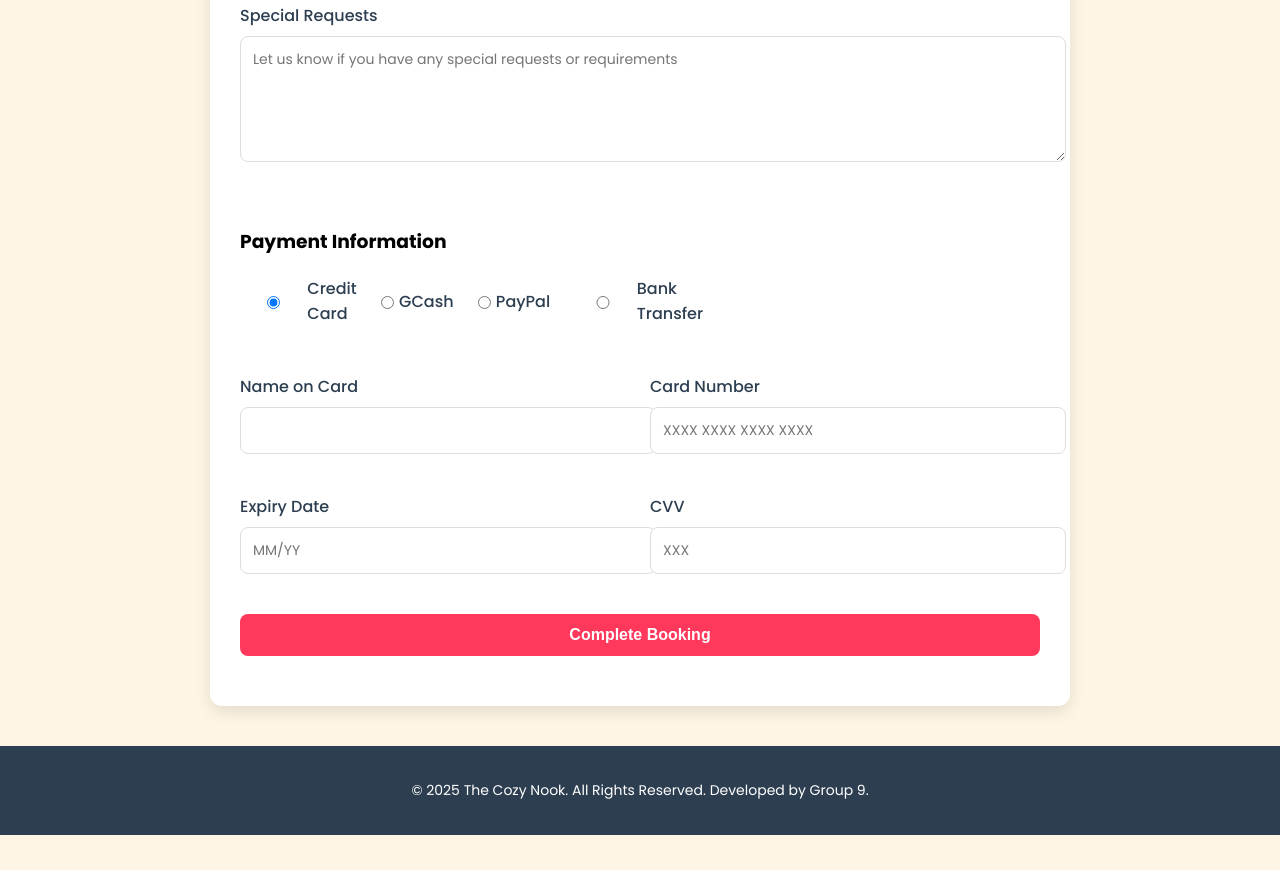
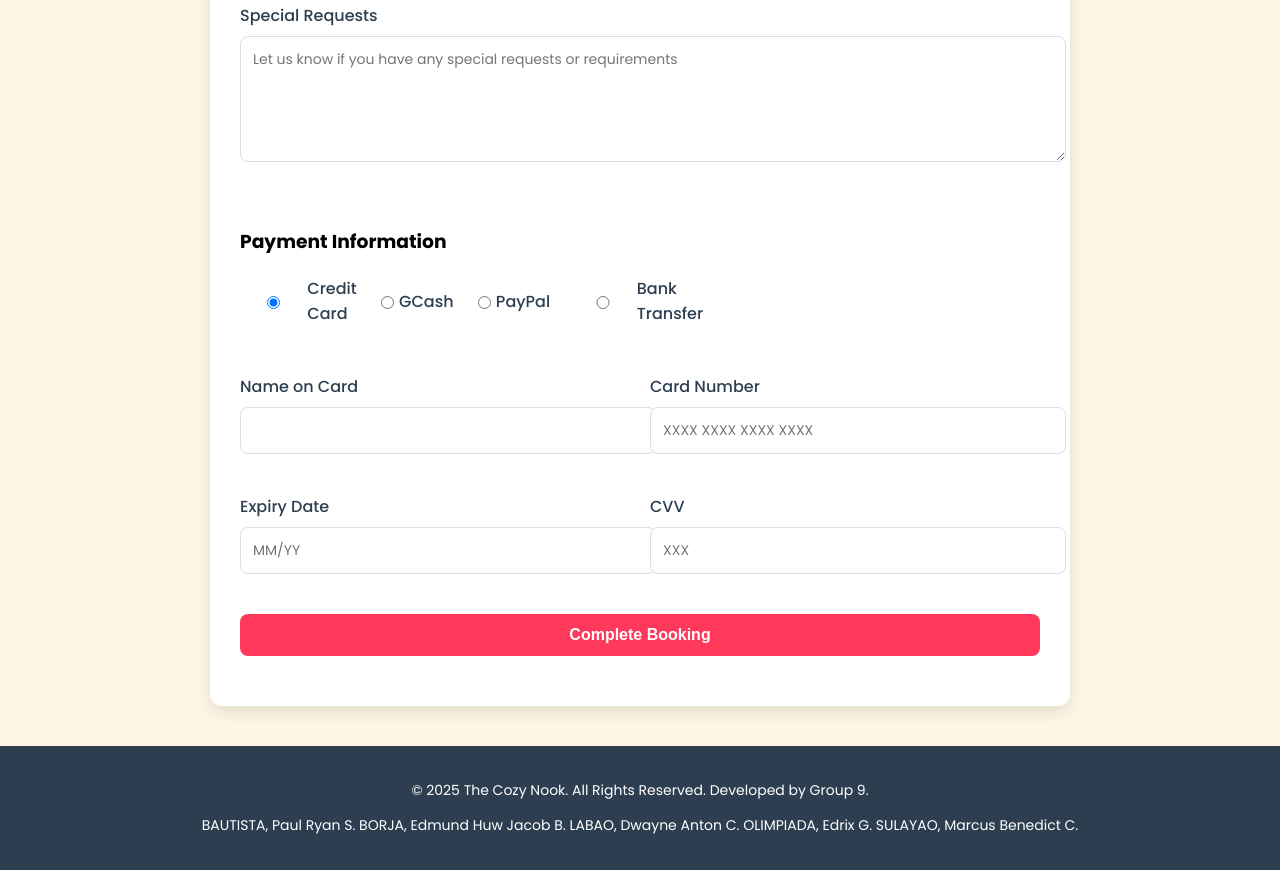
Before and after one commit to myWeb06/The-Cozy-Nook, a plain HTML site: page Booking.html in a window 1280 px wide. Shown: the part 1307-2177 px from the top of the page. Before the commit the page ends 2142 px from the top, so only its background shows below. Drawn offline with Linux system fonts and the light colour scheme.

Commit message:
Update Booking.html

```diff
--- a/Booking.html
+++ b/Booking.html
@@ -319,6 +319,11 @@
       <p>
         &copy; 2025 The Cozy Nook. All Rights Reserved. Developed by Group 9.
       </p>
+      <p>BAUTISTA, Paul Ryan S.
+        BORJA, Edmund Huw Jacob B.
+        LABAO, Dwayne Anton C.
+        OLIMPIADA, Edrix G.
+        SULAYAO, Marcus Benedict C.</p>
     </footer>
   </body>
 </html>
```
